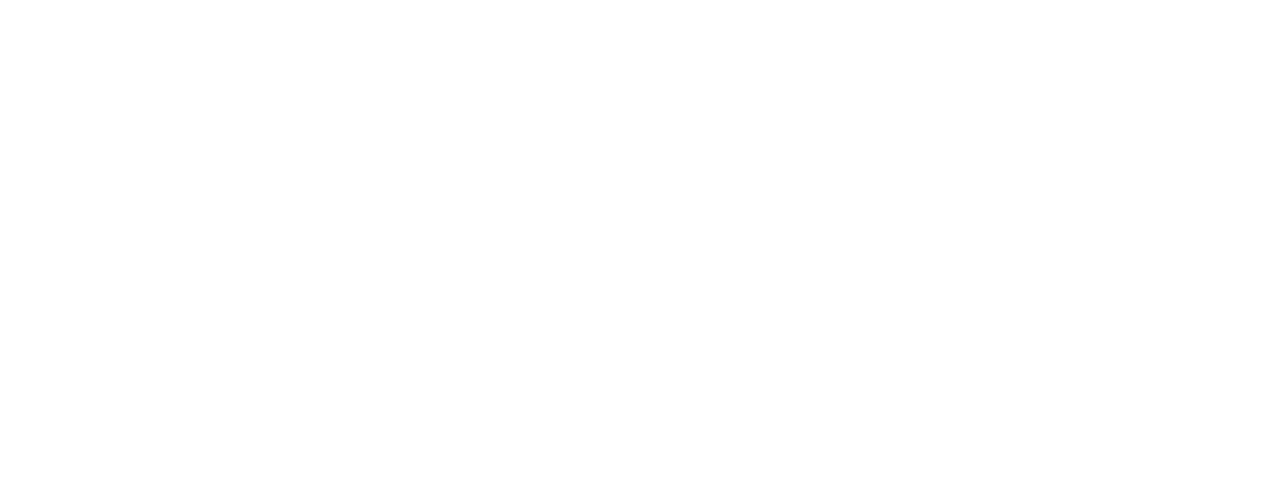
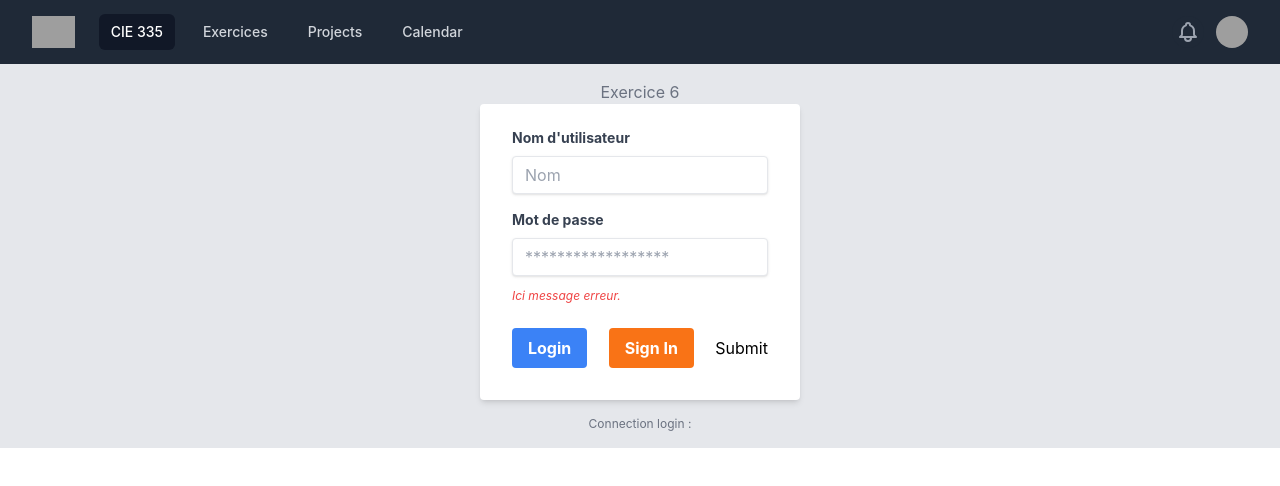
Before and after one commit to flowgrapher/335cie, a React (Create React App) app in the folder react-app/: page /exercice6/login in a window 1280 px wide. Before the commit this address had no page. Shown: the top 486 px of the page. Built offline with nearby package versions, Linux system fonts and the light colour scheme; grey boxes are pictures that could not be loaded.

Commit message:
Pass param from URL

```diff
--- a/react-app/src/App.js
+++ b/react-app/src/App.js
@@ -13,7 +13,7 @@ function App() {
         <Link to='/exercice2'>Ex.2</Link>
         <Link to='/exercice4'>Ex.4</Link>
         <Link to='/exercice5'>Ex.5</Link>
-        <Link to='/exercice6'>Ex.6</Link>
+        <Link to='/exercice6/login'>Ex.6</Link>
       </header>
     </div>
   );
--- /dev/null
+++ b/react-app/src/Components/Login.jsx
@@ -0,0 +1,128 @@
+import React, { useState } from 'react';
+import { useParams } from 'react-router-dom';
+
+export default function Login() {
+  const { type } = useParams();
+
+  const [user, setUser] = React.useState('');
+  const [password, setPassword] = React.useState('');
+  const [errorMessages, setErrorMessages] = useState({});
+  const [isSubmitted, setIsSubmitted] = useState(false);
+
+  const errors = {
+    uname: 'Identifiant requis',
+    pass: 'invalid password',
+  };
+
+  const connectInfo = {};
+
+  const signIn = () => {
+    let connectInfo = { user: user, password: password };
+    localStorage.setItem('connection', JSON.stringify(connectInfo));
+  };
+
+  const login = () => {
+    let connectInfo = JSON.parse(localStorage.getItem('connection'));
+    if (connectInfo.user === user && connectInfo.password === password) {
+      window.open('/profile', '_self');
+    }
+  };
+
+  const renderErrorMessage = (name) =>
+    name === errorMessages.name && (
+      <p class='text-red-500 text-xs italic'>{errorMessages.message}</p>
+    );
+
+  const handleSubmit = (event) => {
+    //Prevent page reload
+    event.preventDefault();
+
+    var { username, password } = document.forms[0];
+
+    // Find user login info
+    const userData = localStorage.getItem(
+      'connection',
+      JSON.stringify(connectInfo)
+    );
+
+    // Compare user info
+    if (userData) {
+      if (userData.password !== password.value) {
+        // Invalid password
+        setErrorMessages({ name: 'pass', message: errors.pass });
+      } else {
+        setIsSubmitted(true);
+      }
+    } else {
+      // Username not found
+      setErrorMessages({ name: 'uname', message: errors.uname });
+    }
+  };
+
+  return (
+    <div class='container w-full max-w-xs'>
+      <h2 class='text-center text-gray-500 text-'>Exercice 6</h2>
+      <form
+        onSubmit={handleSubmit}
+        class='bg-white shadow-md rounded px-8 pt-6 pb-8 mb-4'
+      >
+        <div class='mb-4'>
+          <label
+            class='block text-gray-700 text-sm font-bold mb-2'
+            for='username'
+          >
+            Nom d'utilisateur
+          </label>
+          <input
+            class='shadow appearance-none border rounded w-full py-2 px-3 text-gray-700 leading-tight focus:outline-none focus:shadow-outline'
+            type='text'
+            placeholder='Nom'
+            value={user}
+            onChange={(e) => setUser(e.target.value)}
+            id='username'
+            name='username'
+          />
+        </div>
+        <div class='mb-6'>
+          <label
+            class='block text-gray-700 text-sm font-bold mb-2'
+            for='password'
+          >
+            Mot de passe
+          </label>
+          <input
+            class='shadow appearance-none border rounded w-full py-2 px-3 text-gray-700 mb-3 leading-tight focus:outline-none focus:shadow-outline'
+            id='password'
+            type='password'
+            placeholder='******************'
+            value={password}
+            name='password'
+            onChange={(e) => setPassword(e.target.value)}
+          />
+          <p class='text-red-500 text-xs italic'>Ici message erreur.</p>
+        </div>
+        <div class='flex items-center justify-between'>
+          <button
+            class='bg-blue-500 hover:bg-blue-700 text-white font-bold py-2 px-4 rounded focus:outline-none focus:shadow-outline'
+            type='button'
+            onClick={() => login()}
+          >
+            Login
+          </button>
+
+          <button
+            class='bg-orange-500 hover:bg-orange-700 text-white font-bold py-2 px-4 rounded focus:outline-none focus:shadow-outline'
+            type='button'
+            onClick={() => signIn()}
+          >
+            Sign In
+          </button>
+          <input type='submit' />
+        </div>
+      </form>
+      <p class='text-center text-gray-500 text-xs'>
+        Connection {type} : {user} {password}
+      </p>
+    </div>
+  );
+}
--- a/react-app/src/Navigation/Navbar.jsx
+++ b/react-app/src/Navigation/Navbar.jsx
@@ -4,8 +4,8 @@ import { Disclosure, Menu, Transition } from '@headlessui/react';
 import { BellIcon, MenuIcon, XIcon } from '@heroicons/react/outline';
 
 const navigation = [
-  { name: 'Dashboard', href: '#', current: true },
-  { name: 'Team', href: '#', current: false },
+  { name: 'CIE 335 ', href: '/', current: true },
+  { name: 'Exercices', href: '#', current: false },
   { name: 'Projects', href: '#', current: false },
   { name: 'Calendar', href: '#', current: false },
 ];
--- a/react-app/src/index.js
+++ b/react-app/src/index.js
@@ -21,7 +21,7 @@ root.render(
       <Route path='exercice2' element={<Exercice2 />} />
       <Route path='exercice4' element={<Exercice4 />} />
       <Route path='exercice5' element={<Exercice5 />} />
-      <Route path='exercice6' element={<Exercice6 />} />
+      <Route path='exercice6/:type' element={<Exercice6 />} />
       <Route path='profile' element={<Profile />} />
     </Routes>
   </BrowserRouter>
--- a/react-app/src/routes/Exercice6.jsx
+++ b/react-app/src/routes/Exercice6.jsx
@@ -1,94 +1,19 @@
 import React, { useEffect } from 'react';
 import { Link } from 'react-router-dom';
 import Navbar from '../Navigation/Navbar';
+import { useParams } from 'react-router-dom';
+import Login from '../Components/Login';
 
 export default function Exercice6() {
   const [user, setUser] = React.useState('');
   const [password, setPassword] = React.useState('');
-
-  const signIn = () => {
-    const connectInfo = { user: user, password: password };
-    localStorage.setItem('connection', JSON.stringify(connectInfo));
-  };
-
-  const login = () => {
-    const connectInfo = JSON.parse(localStorage.getItem('connection'));
-    if (connectInfo.user === user && connectInfo.password === password) {
-      window.open('/profile', '_self');
-    }
-  };
-
-  useEffect(() => {
-    const datas = JSON.parse(localStorage.getItem('connection'));
-    if (datas) {
-      setUser(datas.user);
-      setPassword(datas.password);
-    }
-  }, []);
 
   return (
     <>
       <Navbar />
 
       <main class='bg-gray-200 p-4 justify-center'>
-        <div class='container w-full max-w-xs'>
-          <h2 class='text-center text-gray-500 text-'>Exercice 6</h2>
-          <form class='bg-white shadow-md rounded px-8 pt-6 pb-8 mb-4'>
-            <div class='mb-4'>
-              <label
-                class='block text-gray-700 text-sm font-bold mb-2'
-                for='username'
-              >
-                Nom d'utilisateur
-              </label>
-              <input
-                class='shadow appearance-none border rounded w-full py-2 px-3 text-gray-700 leading-tight focus:outline-none focus:shadow-outline'
-                type='text'
-                placeholder='Nom'
-                value={user}
-                onChange={(e) => setUser(e.target.value)}
-                id='username'
-              />
-            </div>
-            <div class='mb-6'>
-              <label
-                class='block text-gray-700 text-sm font-bold mb-2'
-                for='password'
-              >
-                Mot de passe
-              </label>
-              <input
-                class='shadow appearance-none border rounded w-full py-2 px-3 text-gray-700 mb-3 leading-tight focus:outline-none focus:shadow-outline'
-                id='password'
-                type='password'
-                placeholder='******************'
-                value={password}
-                onChange={(e) => setPassword(e.target.value)}
-              />
-              <p class='text-red-500 text-xs italic'>Ici message erreur.</p>
-            </div>
-            <div class='flex items-center justify-between'>
-              <button
-                class='bg-blue-500 hover:bg-blue-700 text-white font-bold py-2 px-4 rounded focus:outline-none focus:shadow-outline'
-                type='button'
-                onClick={() => login()}
-              >
-                Login
-              </button>
-
-              <button
-                class='bg-orange-500 hover:bg-orange-700 text-white font-bold py-2 px-4 rounded focus:outline-none focus:shadow-outline'
-                type='button'
-                onClick={() => signIn()}
-              >
-                Sign In
-              </button>
-            </div>
-          </form>
-          <p class='text-center text-gray-500 text-xs'>
-            Connection : {user} {password}
-          </p>
-        </div>
+        <Login />
       </main>
     </>
   );
```
